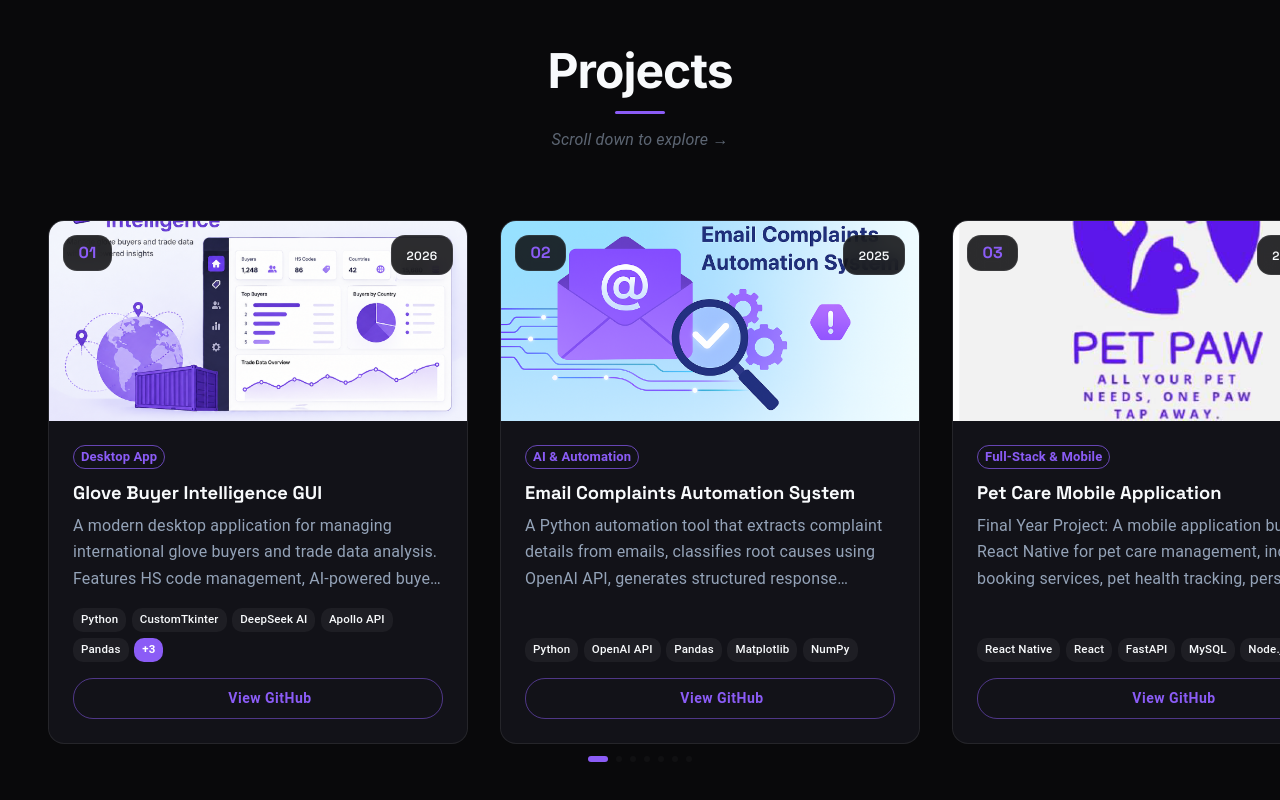
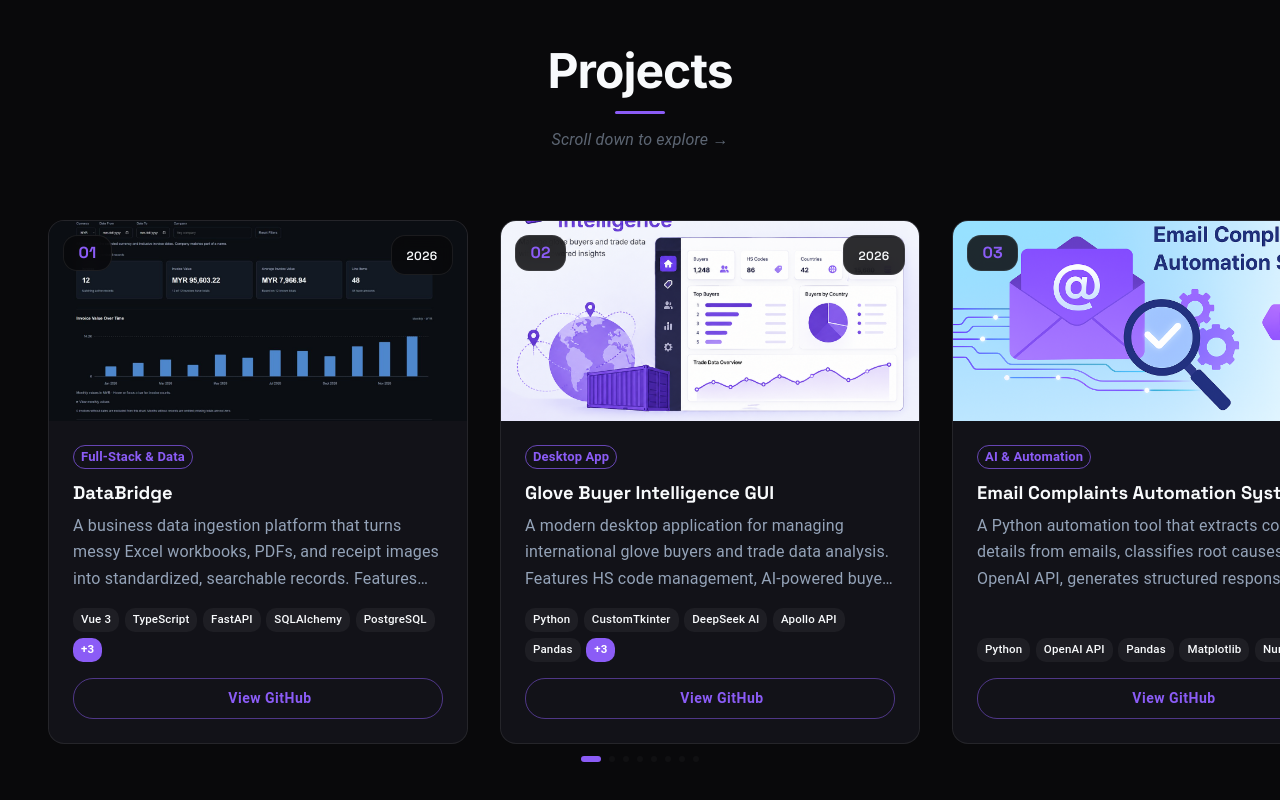
Before and after one commit to yewzhihao3/portfolio, a React (Create React App) app: page / in a window 1280 px wide. Shown: the part 4210-5010 px from the top of the page. Built offline with nearby package versions, Linux system fonts and the light colour scheme; some icons are missing.

Commit message:
feat: Add DataBridge project
Co-Authored-By: Claude Sonnet 5.5 <noreply@anthropic.com>
Claude-Session: https://claude.ai/code/session_01PBi4uww8BdESXgGKuJnrp6

```diff
--- a/src/sections/Projects.tsx
+++ b/src/sections/Projects.tsx
@@ -26,6 +26,17 @@ const Projects = () => {
   const projects = [
     {
       number: "01",
+      title: "DataBridge",
+      category: "Full-Stack & Data",
+      description:
+        "A business data ingestion platform that turns messy Excel workbooks, PDFs, and receipt images into standardized, searchable records. Features deterministic structure detection, reusable templates, batch import, AI Vision/OCR receipt extraction, multi-tenant workspaces with role-based access, analytics, and CSV/XLSX export.",
+      technologies: ["Vue 3", "TypeScript", "FastAPI", "SQLAlchemy", "PostgreSQL", "Docker", "DeepSeek Vision", "Alembic"],
+      github: "https://github.com/yewzhihao3/DataBridge",
+      image: "/images/databridge.jpg",
+      date: "2026",
+    },
+    {
+      number: "02",
       title: "Glove Buyer Intelligence GUI",
       category: "Desktop App",
       description:
@@ -36,7 +47,7 @@ const Projects = () => {
       date: "2026",
     },
     {
-      number: "02",
+      number: "03",
       title: "Email Complaints Automation System",
       category: "AI & Automation",
       description:
@@ -47,7 +58,7 @@ const Projects = () => {
       date: "2025",
     },
     {
-      number: "03",
+      number: "04",
       title: "Pet Care Mobile Application",
       category: "Full-Stack & Mobile",
       description:
@@ -58,7 +69,7 @@ const Projects = () => {
       date: "2024–2025",
     },
     {
-      number: "04",
+      number: "05",
       title: "Bike Sales Analytics Dashboard",
       category: "Data Analytics",
       description:
@@ -69,7 +80,7 @@ const Projects = () => {
       date: "2023",
     },
     {
-      number: "05",
+      number: "06",
       title: "Online Pharmacy Management System",
       category: "Full-Stack & Mobile",
       description:
@@ -80,7 +91,7 @@ const Projects = () => {
       date: "2023",
     },
     {
-      number: "06",
+      number: "07",
       title: "Electric Bill Calculator",
       category: "AI & Automation",
       description:
@@ -91,7 +102,7 @@ const Projects = () => {
       date: "2022",
     },
     {
-      number: "07",
+      number: "08",
       title: "Python Banking System",
       category: "Full-Stack & Mobile",
       description:
```
Also changed, not shown: public/images/databridge.jpg (added).
